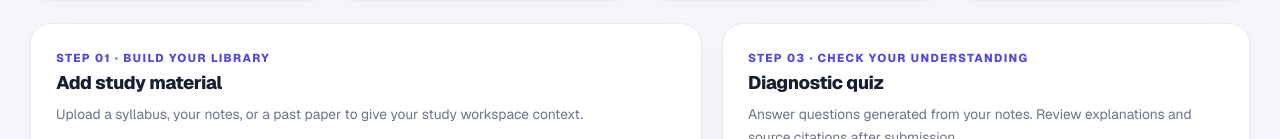
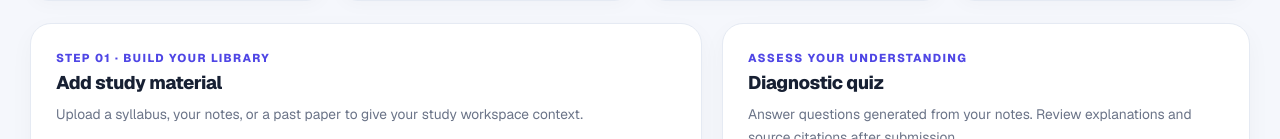
Before and after one commit to Dishagupta275/GapFinder_AI, a Next.js app: page / in a window 1280 px wide. Shown: the part 561-700 px from the top of the page. Built offline with nearby package versions, Linux system fonts and the light colour scheme; no server answers; the database is empty.

Commit message:
Clarify dashboard workflow labels

```diff
--- a/src/app/page.tsx
+++ b/src/app/page.tsx
@@ -234,7 +234,7 @@ export default async function Home() {
           <section id="diagnostic" className="section-card">
             <div className="section-head">
               <div className="section-head-main">
-                <p className="section-kicker">Step 03 · Check your understanding</p>
+                <p className="section-kicker">Assess your understanding</p>
                 <h2 className="section-title">Diagnostic quiz</h2>
                 <p className="section-description">
                   Answer questions generated from your notes. Review explanations and source citations after submission.
```
